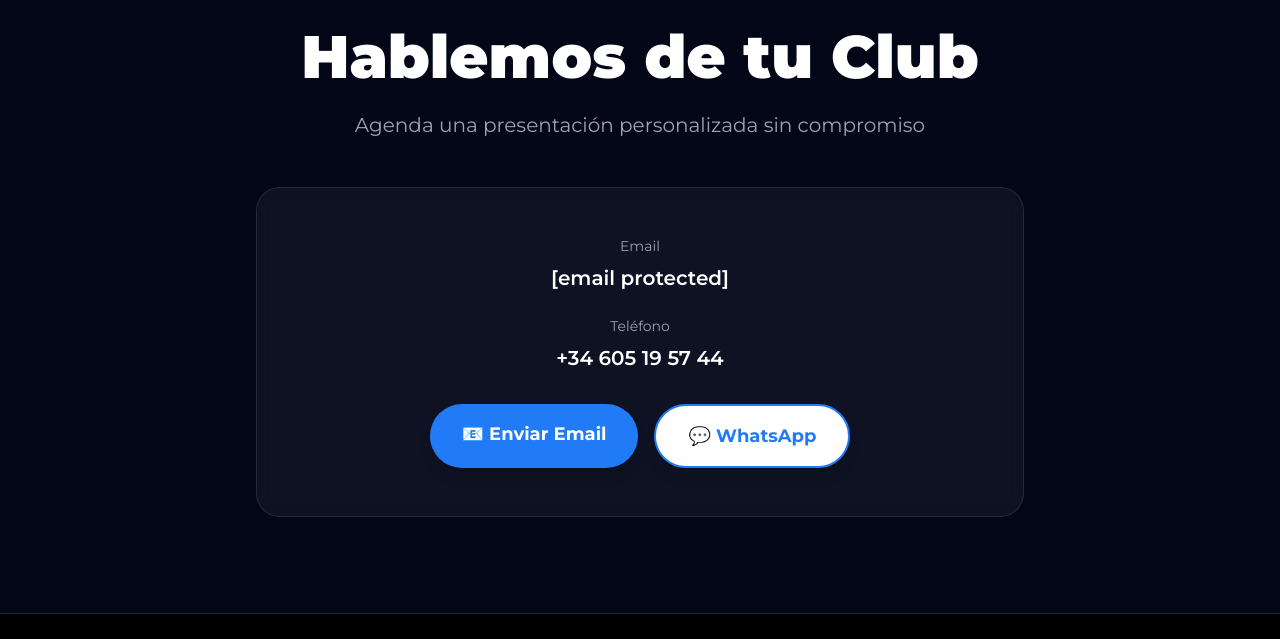
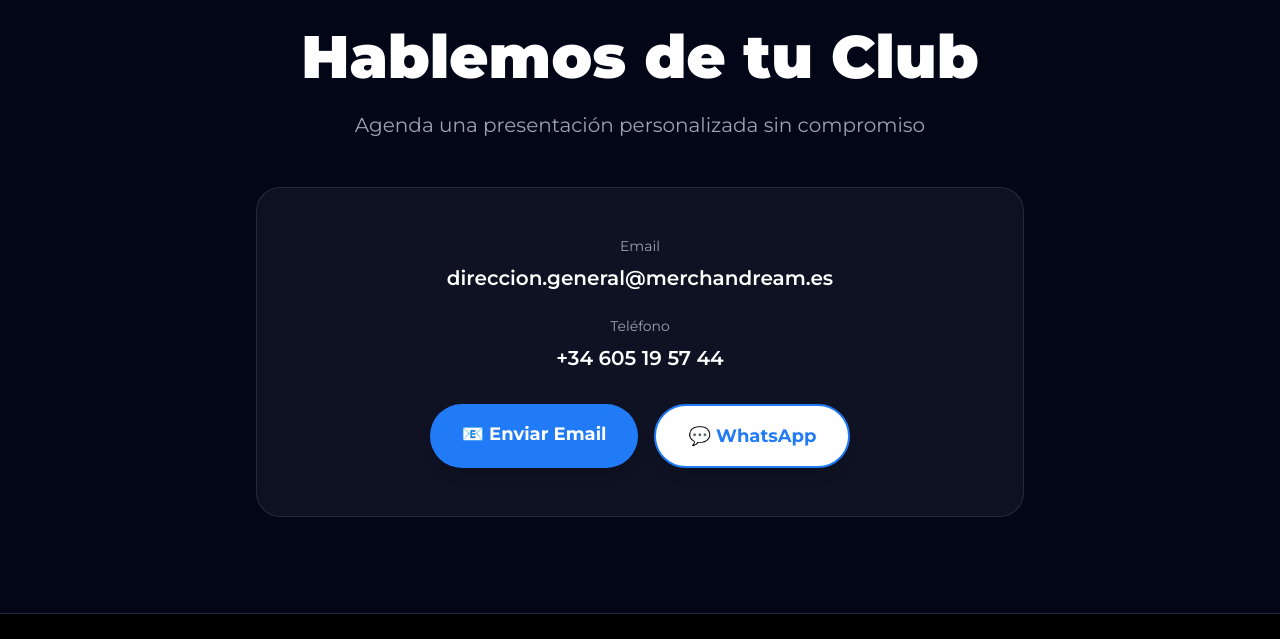
Before and after one commit to MERCHANDREAM/MerchandreamLuckyDollsWeekendExp, a plain HTML site: page index.html in a window 1280 px wide. Shown: the part 4861-5500 px from the top of the page. Drawn offline with nearby package versions, Linux system fonts and the light colour scheme.

Commit message:
Email update

```diff
--- a/index.html
+++ b/index.html
@@ -1120,7 +1120,7 @@
                         <p class="text-sm text-gray-400 mb-2">Email</p>
                         <p class="text-lg sm:text-xl font-semibold text-white break-all"><a
                                 href="/cdn-cgi/l/email-protection" class="__cf_email__"
-                                data-cfemail="e7838e958284848e8889c98082898295868ba78a8295848f8689839582868ac984888a">[email&#160;protected]</a>
+                                data-cfemail="e7838e958284848e8889c98082898295868ba78a8295848f8689839582868ac984888a">direccion.general@merchandream.es</a>
                         </p>
                     </div>
                     <div class="text-center">
```
